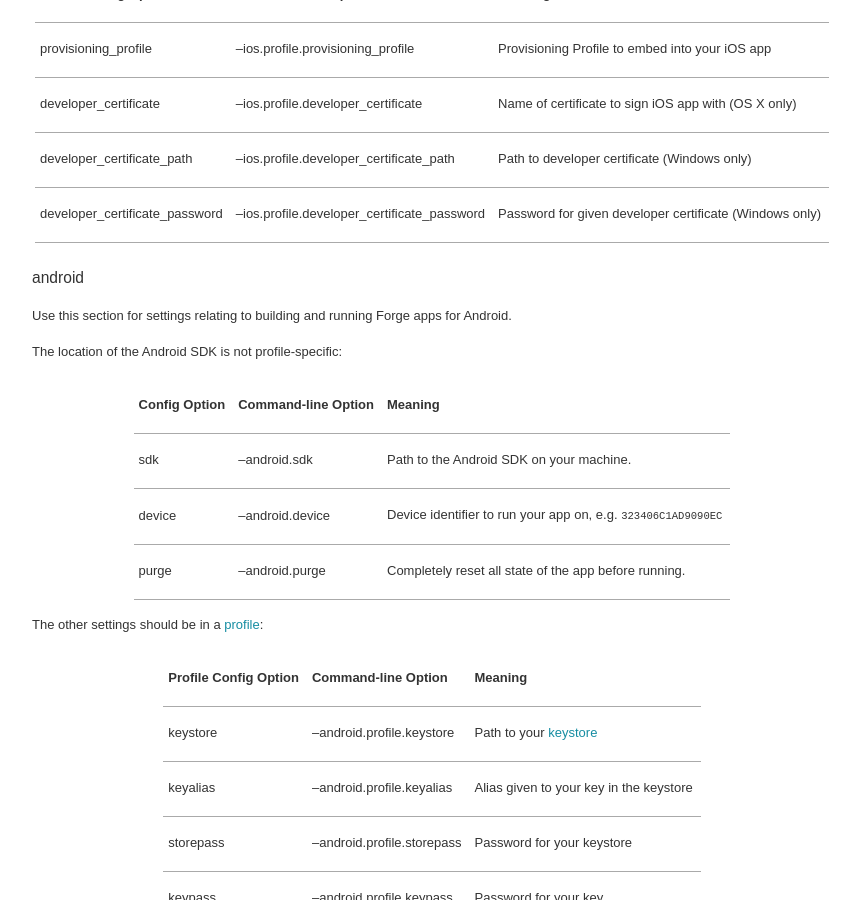
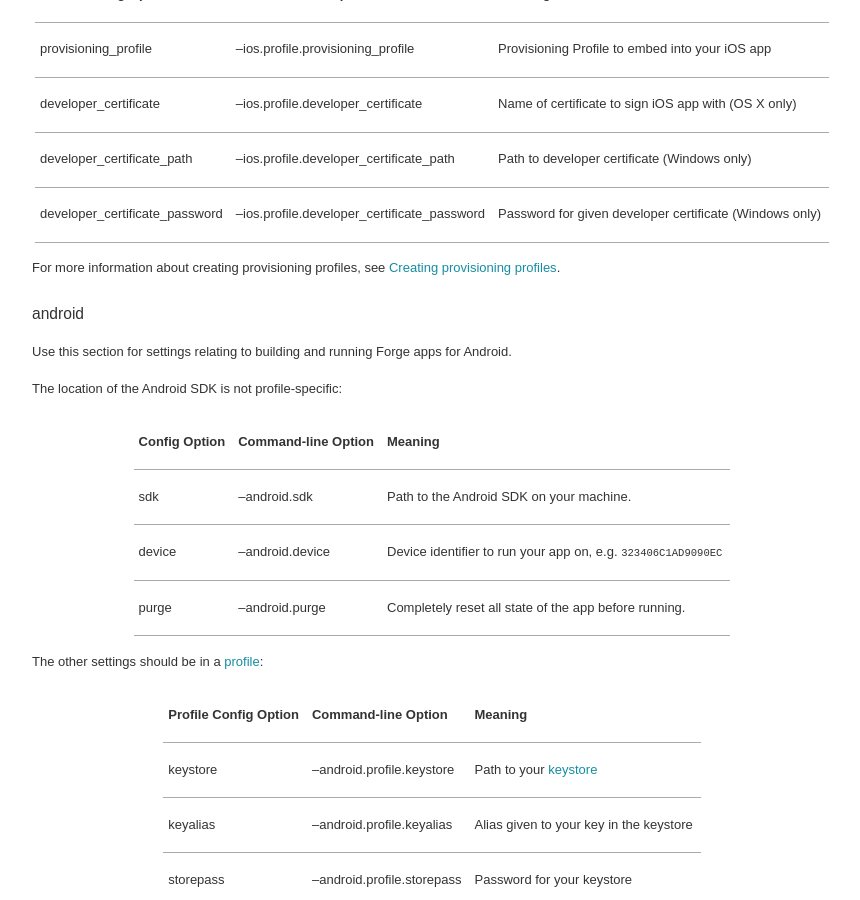
Before and after one commit to trigger-corp/Forge-Documentation, a Sphinx documentation site: the page built from source/tools/local-config.rst, in a window 1280 px wide and 900 px high, scrolled down 2308 px. Shown: the whole window, without its empty margins (288-1148 px from the left). Built offline with Sphinx 7.4.7, drawn with Linux system fonts in a browser that asks for light colours; some web fonts are replaced.

Commit message:
link between provisioning profile command line options and how to make one

```diff
--- a/source/releasing.rst
+++ b/source/releasing.rst
@@ -66,6 +66,8 @@ For the second situation, you need to create and use a release provisioning prof
 
 Therefore, our recommended approach is to use a development wildcard provisioning profile (one that works for any of your apps), right until you're ready to release to the App Store. Only at that point should you switch to your release provisioning profile.
 
+.. _releasing-ios-provisioning_profile:
+
 Creating provisioning profiles
 ^^^^^^^^^^^^^^^^^^^^^^^^^^^^^^^^^^^^^^^^^^^^^^^^^^^^^^^^^^^^^^^^^^^^^^^^^^^^^^^^
 The Apple developer center has `good documentation <https://developer.apple.com/library/ios/#documentation/ToolsLanguages/Conceptual/DevPortalGuide/Introduction/Introduction.html#//apple_ref/doc/uid/TP40011159>`_ about creating provisioning profiles, developer certificates and app IDs that should be your main reference.
--- a/source/tools/local-config.rst
+++ b/source/tools/local-config.rst
@@ -123,6 +123,8 @@ developer_certificate_path      --ios.profile.developer_certificate_path     Pat
 developer_certificate_password  --ios.profile.developer_certificate_password Password for given developer certificate (Windows only)
 =============================== ============================================ =======================================================
 
+For more information about creating provisioning profiles, see :ref:`releasing-ios-provisioning_profile`.
+
 .. _local_conf-android:
 
 android
```
